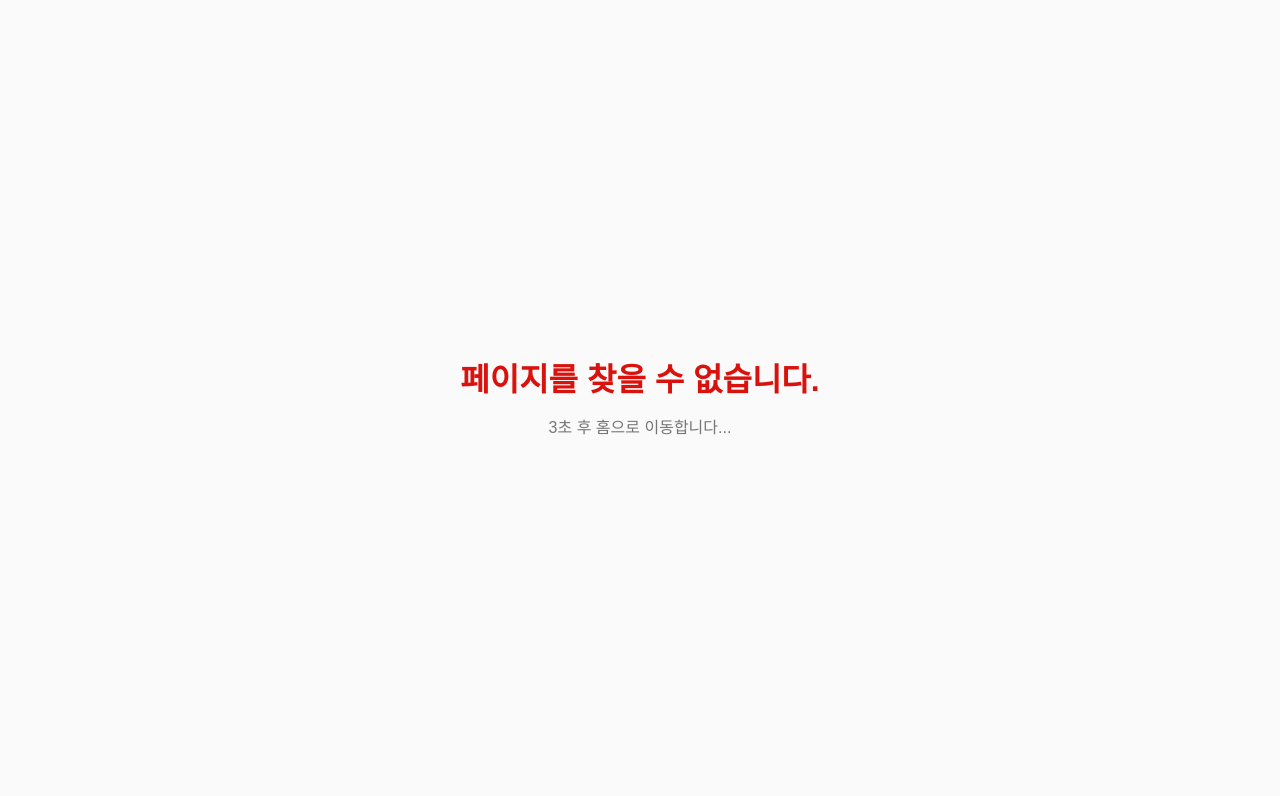
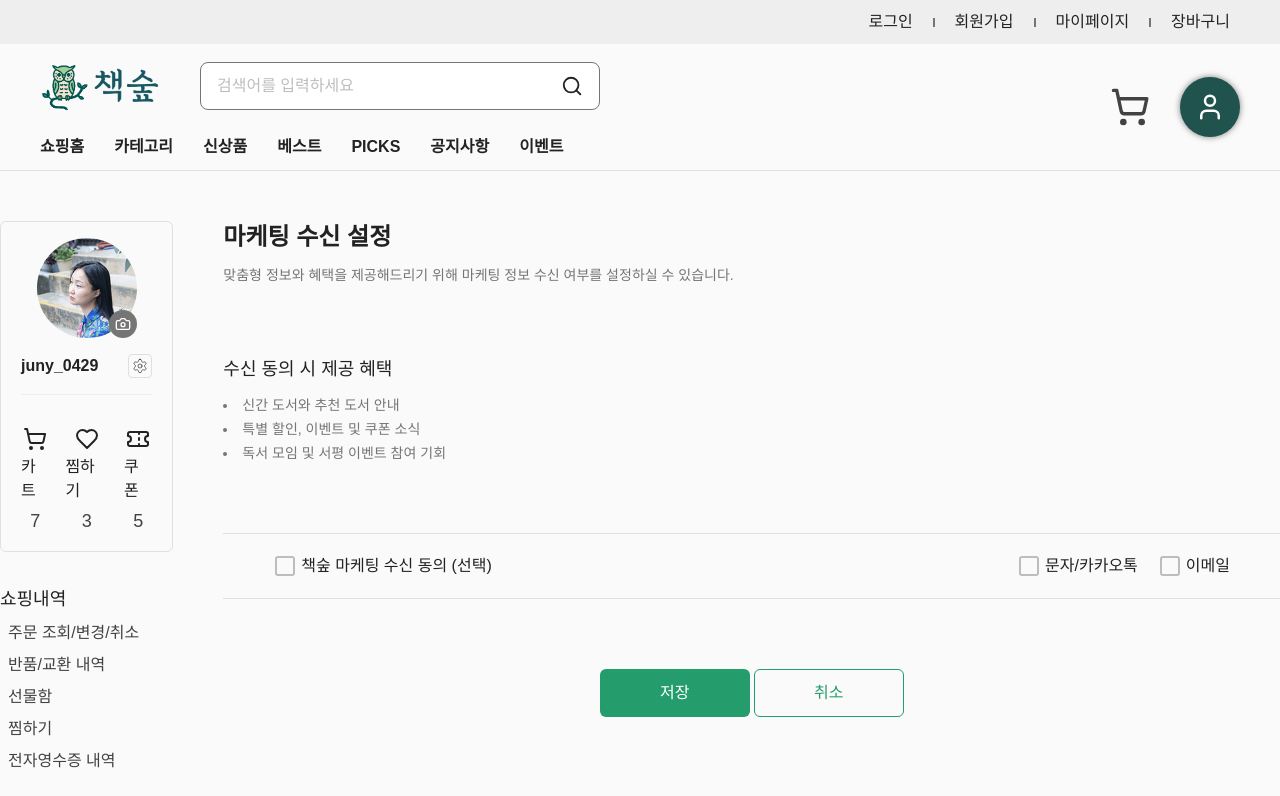
Before and after one commit to juny-0429/book-forest, a Next.js app: page /account/marketing-preferences in a window 1280 px wide. Before the commit this address had no page. Shown: the top 796 px of the page. Built offline with nearby package versions, Linux system fonts and the light colour scheme.

Commit message:
마케팅 수신 설정 페이지 제작

```diff
--- /dev/null
+++ b/src/app/(main)/account/marketing-preferences/_data/agreementRewards.data.ts
@@ -0,0 +1 @@
+export const agreementRewards = ['신간 도서와 추천 도서 안내', '특별 할인, 이벤트 및 쿠폰 소식', '독서 모임 및 서평 이벤트 참여 기회'];
--- /dev/null
+++ b/src/app/(main)/account/marketing-preferences/layout.tsx
@@ -0,0 +1,11 @@
+import { Metadata } from 'next';
+import React from 'react';
+
+export const metadata: Metadata = {
+  title: '책숲 | 마케팅 수신 설정',
+  description: '책숲은 다양한 분야의 도서를 합리적인 가격에 제공하는 온라인 책 판매 쇼핑몰입니다. 최신 도서부터 고전까지, 독서의 즐거움을 경험해보세요.',
+};
+
+export default function MarketingPreferencesLayout({ children }: { children: React.ReactNode }) {
+  return <div className='w-full'>{children}</div>;
+}
--- /dev/null
+++ b/src/app/(main)/account/marketing-preferences/page.tsx
@@ -0,0 +1,80 @@
+'use client';
+
+import React, { useState } from 'react';
+import { agreementRewards } from './_data/agreementRewards.data';
+import Button from 'src/components/Button/Button';
+import LineButton from 'src/components/Button/LineButton';
+import CheckBox from 'src/components/CheckBox/CheckBox';
+
+export default function MarketingPreferencesPage() {
+  const [isMarketingChecked, setIsMarketingChecked] = useState(false); // 책숲 마케팅 수신 동의 전체 체크 여부
+  const [isSmsChecked, setIsSmsChecked] = useState(false); // 문자/카카오톡 체크 여부
+  const [isEmailChecked, setIsEmailChecked] = useState(false); // 이메일 체크 여부
+
+  const handleSubCheckboxChange = (type: 'sms' | 'email') => {
+    if (type === 'sms') {
+      setIsSmsChecked((prev) => !prev);
+    } else {
+      setIsEmailChecked((prev) => !prev);
+    }
+  };
+
+  const handleMarketingCheckboxChange = () => {
+    const newValue = !isMarketingChecked;
+    setIsMarketingChecked(newValue);
+    setIsSmsChecked(newValue);
+    setIsEmailChecked(newValue);
+  };
+
+  React.useEffect(() => {
+    if (isSmsChecked || isEmailChecked) {
+      setIsMarketingChecked(true);
+    } else {
+      setIsMarketingChecked(false);
+    }
+  }, [isSmsChecked, isEmailChecked]);
+
+  return (
+    <div className='flex flex-col w-full gap-[70px]'>
+      <div className='flex flex-col gap-3'>
+        <h2 className='text-title-24b text-ui-text-title'>마케팅 수신 설정</h2>
+        <small className='text-body-14r text-ui-text-description'>맞춤형 정보와 혜택을 제공해드리기 위해 마케팅 정보 수신 여부를 설정하실 수 있습니다.</small>
+      </div>
+
+      <section className='flex flex-col gap-3'>
+        <h3 className='text-body-18m'>수신 동의 시 제공 혜택</h3>
+        <ul className='flex flex-col gap-1 list-disc list-inside'>
+          {agreementRewards.map((reward, index) => (
+            <li key={index} className='text-body-14r text-ui-text-description'>
+              {reward}
+            </li>
+          ))}
+        </ul>
+      </section>
+
+      <section className='flex justify-between items-center px-[50px] py-5 border-t border-b border-solid border-gray-300'>
+        <CheckBox checked={isMarketingChecked} onChange={handleMarketingCheckboxChange}>
+          책숲 마케팅 수신 동의 (선택)
+        </CheckBox>
+
+        <div className='flex justify-center items-center gap-5'>
+          <CheckBox checked={isSmsChecked} onChange={() => handleSubCheckboxChange('sms')}>
+            문자/카카오톡
+          </CheckBox>
+          <CheckBox checked={isEmailChecked} onChange={() => handleSubCheckboxChange('email')}>
+            이메일
+          </CheckBox>
+        </div>
+      </section>
+
+      <div className='flex justify-center items-center gap-1'>
+        <Button height={48} className='w-[150px]'>
+          저장
+        </Button>
+        <LineButton height={48} className='w-[150px]'>
+          취소
+        </LineButton>
+      </div>
+    </div>
+  );
+}
```
